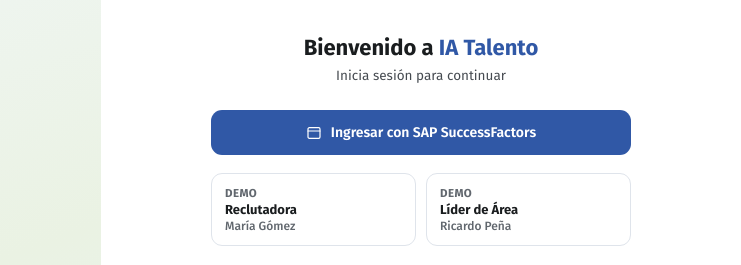
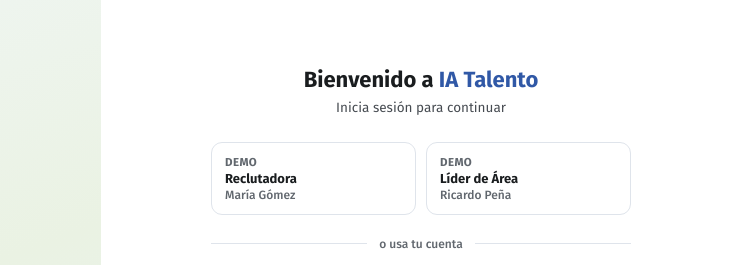
Before and after one commit to krinconm-agata/geb-ia-talento-prototype, a plain HTML site: page index.html in a window 1280 px wide. Shown: the part 112-377 px from the top of the page, 539-1280 px from the left. Drawn offline with Linux system fonts and the light colour scheme; a web font is replaced by a local one.

Commit message:
feat: delete access with SAP in login

```diff
--- a/index.html
+++ b/index.html
@@ -633,11 +633,6 @@
     <div class="login-card">
       <div class="welcome-title">Bienvenido a <span class="accent">IA Talento</span></div>
       <div class="login-sub-line">Inicia sesión para continuar</div>
-
-      <button class="sso-btn" onclick="showDemoHint('sso')">
-        <svg width="16" height="16" viewBox="0 0 24 24" fill="none" stroke="currentColor" stroke-width="1.8" stroke-linecap="round" stroke-linejoin="round"><rect x="3" y="4" width="18" height="16" rx="2"/><path d="M3 9h18"/></svg>
-        Ingresar con SAP SuccessFactors
-      </button>
       <div class="demo-hint" id="ssoHint" style="display:none;">Este es un demo — usa las tarjetas de acceso rápido de abajo.</div>
 
       <div class="demo-grid">
```
